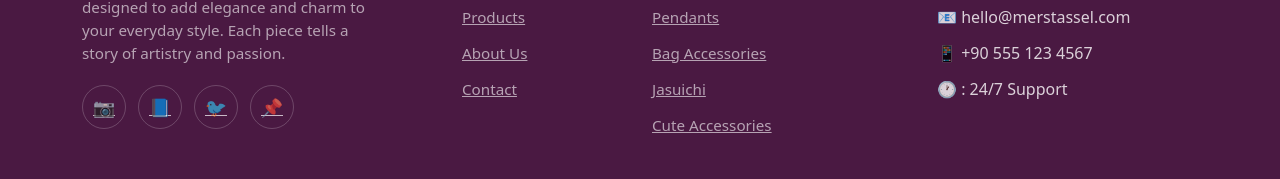
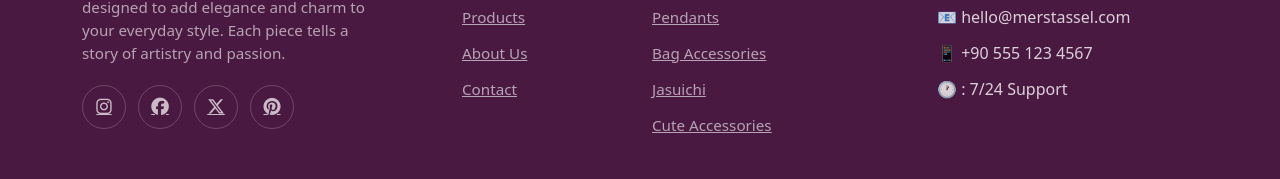
Before and after one commit to ErfanShokrollahzadeh/MERS_Tassel, a Next.js app in the folder client/: page / in a window 1280 px wide. Shown: the part 4933-5112 px from the top of the page. Built offline with nearby package versions, Linux system fonts and the light colour scheme; no server answers; a web font is replaced by a local one.

Commit message:
feat: replace emoji social icons with Font Awesome and update support availability format in footer

```diff
--- a/client/src/app/layout.js
+++ b/client/src/app/layout.js
@@ -21,6 +21,14 @@ export default function RootLayout({ children }) {
           integrity="sha384-T3c6CoIi6uLrA9TneNEoa7RxnatzjcDSCmG1MXxSR1GAsXEV/Dwwykc2MPK8M2HN"
           crossOrigin="anonymous"
         />
+        {/* Font Awesome CSS */}
+        <link
+          rel="stylesheet"
+          href="https://cdnjs.cloudflare.com/ajax/libs/font-awesome/6.5.1/css/all.min.css"
+          integrity="sha512-DTOQO9RWCH3ppGqcWaEA1BIZOC6xxalwEsw9c2QQeAIftl+Vegovlnee1c9QX4TctnWMn13TZye+giMm8e2LwA=="
+          crossOrigin="anonymous"
+          referrerPolicy="no-referrer"
+        />
       </head>
       <body>
         <LanguageProvider>
--- a/client/src/components/Footer.js
+++ b/client/src/components/Footer.js
@@ -20,10 +20,10 @@ export default function Footer() {
               {t('footer.brand_desc')}
             </p>
             <div className="footer-social">
-              <a href="#" aria-label="Instagram">📷</a>
-              <a href="#" aria-label="Facebook">📘</a>
-              <a href="#" aria-label="Twitter">🐦</a>
-              <a href="#" aria-label="Pinterest">📌</a>
+              <a href="#" aria-label="Instagram"><i className="fa-brands fa-instagram"></i></a>
+              <a href="#" aria-label="Facebook"><i className="fa-brands fa-facebook"></i></a>
+              <a href="#" aria-label="X (Twitter)"><i className="fa-brands fa-x-twitter"></i></a>
+              <a href="#" aria-label="Pinterest"><i className="fa-brands fa-pinterest"></i></a>
             </div>
           </div>
 
@@ -57,7 +57,7 @@ export default function Footer() {
               <li>📍 Turkey</li>
               <li>📧 hello@merstassel.com</li>
               <li>📱 +90 555 123 4567</li>
-              <li>🕐 : 24/7 Support</li>
+              <li>🕐 : 7/24 Support</li>
             </ul>
           </div>
         </div>
```
